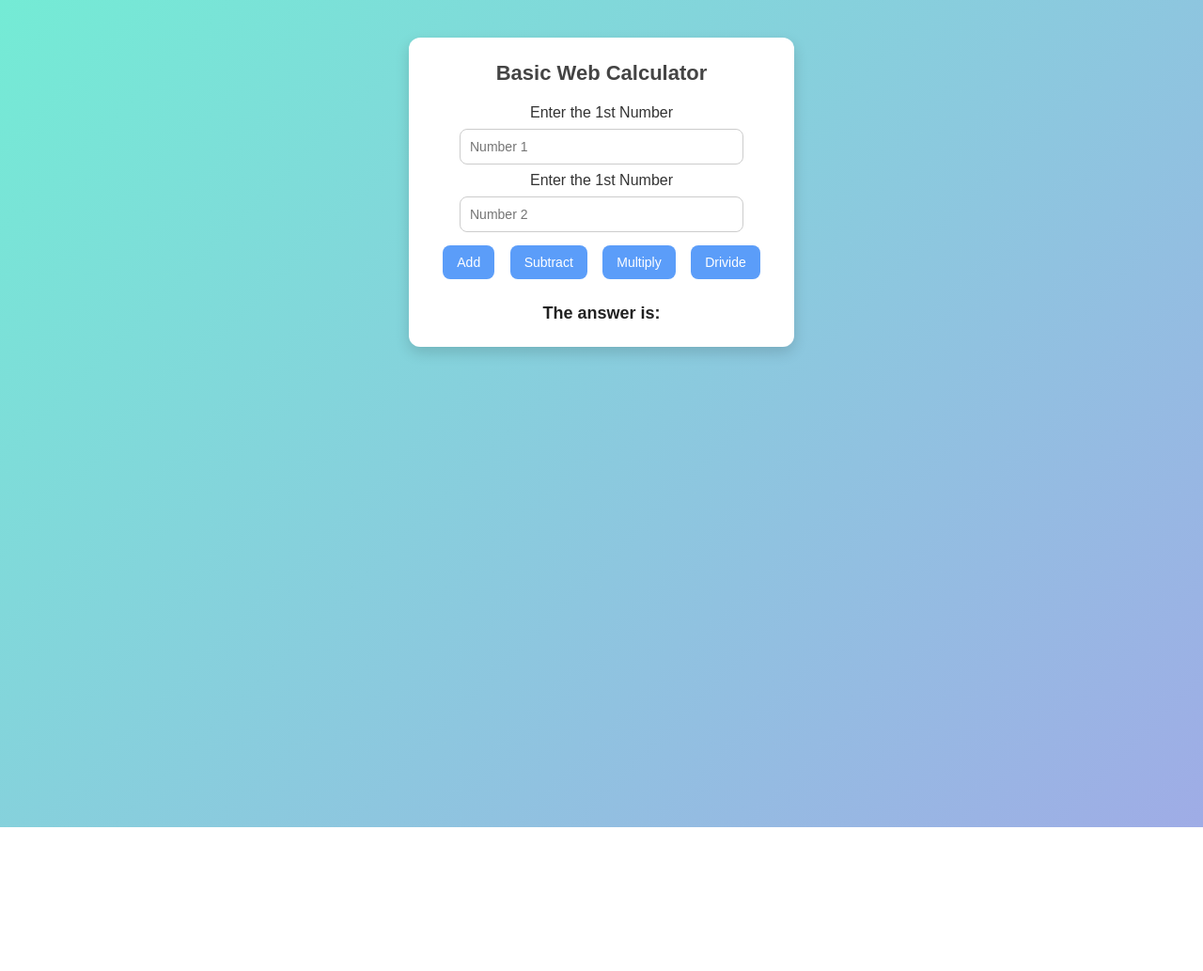
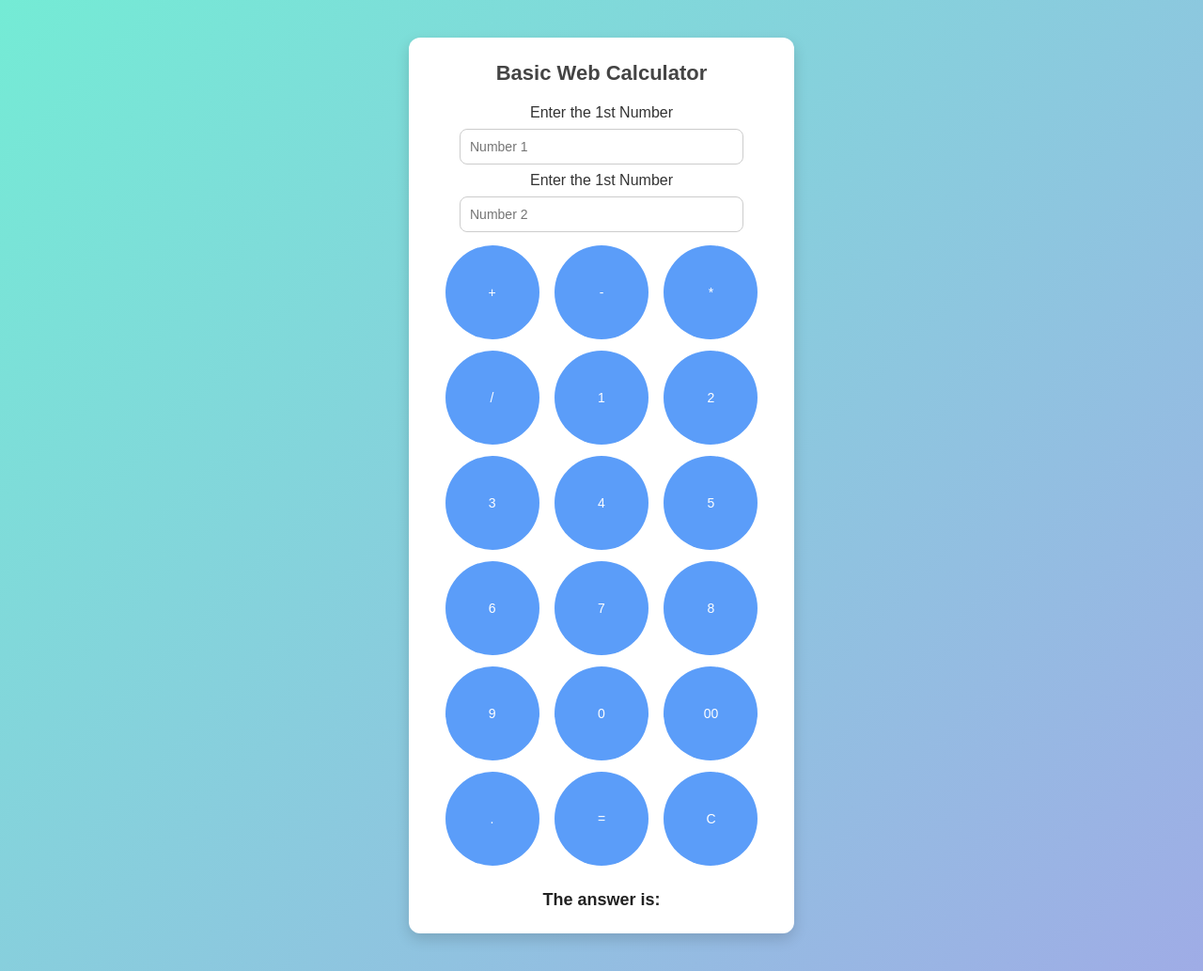
Before and after one commit to MD-Muddabir/Calculator-App, a plain HTML site: page index.html in a window 1280 px wide. Shown: the whole page at 94% size. Before the commit the page ends 880 px from the top, so only its background shows below. Drawn offline with Linux system fonts and the light colour scheme.

Commit message:
Add the Numbers in the buttons

```diff
--- a/index.html
+++ b/index.html
@@ -13,10 +13,27 @@
         <h1> Basic Web Calculator </h1>
         <p> Enter the 1st Number <input type="number" id="num1" placeholder="Number 1"></p>
         <p> Enter the 1st Number <input type="number" id="num2" placeholder="Number 2"></p>
-        <button id="Add"> Add</button>
-        <button id="Sub"> Subtract</button>
-        <button id="Mult"> Multiply</button>
-        <button id="Divide"> Drivide</button>
+        <div class="keys">
+            <button id="Add"> + </button>
+            <button id="Sub"> - </button>
+            <button id="Mult"> * </button>
+            <button id="Divide"> / </button>
+            <button onclick="appendToDisplay('1')">1</button>
+            <button onclick="appendToDisplay('2')">2</button>
+            <button onclick="appendToDisplay('3')">3</button>
+            <button onclick="appendToDisplay('4')">4</button>
+            <button onclick="appendToDisplay('5')">5</button>
+            <button onclick="appendToDisplay('6')">6</button>
+            <button onclick="appendToDisplay('7')">7</button>
+            <button onclick="appendToDisplay('8')">8</button>
+            <button onclick="appendToDisplay('9')">9</button>
+            <button onclick="appendToDisplay('0')">0</button>
+            <button onclick="appendToDisplay('00')">00</button>
+            <button onclick="appendToDisplay('.')">.</button>
+            <button onclick="Calculator()">=</button>
+            <button onclick="clearDisplay()">C</button>
+
+        </div>
 
         <h3> The answer is: <output id="result"></h3>
     </div>
--- a/style.css
+++ b/style.css
@@ -42,10 +42,12 @@ input {
 }
 
 button {
+    width: 100px;
+    height: 100px;
     background-color: #5b9df9;
     color: white;
     border: none;
-    border-radius: 8px;
+    border-radius: 50px;
     padding: 10px 15px;
     margin: 6px;
     font-size: 14px;
```
